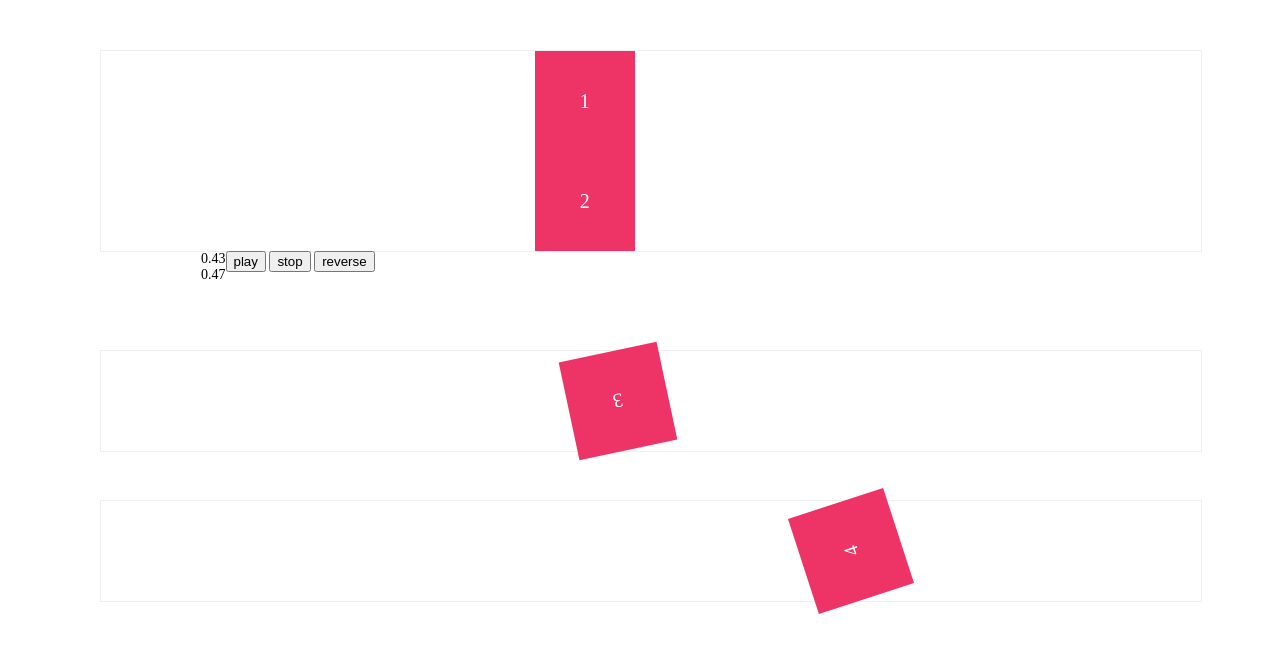
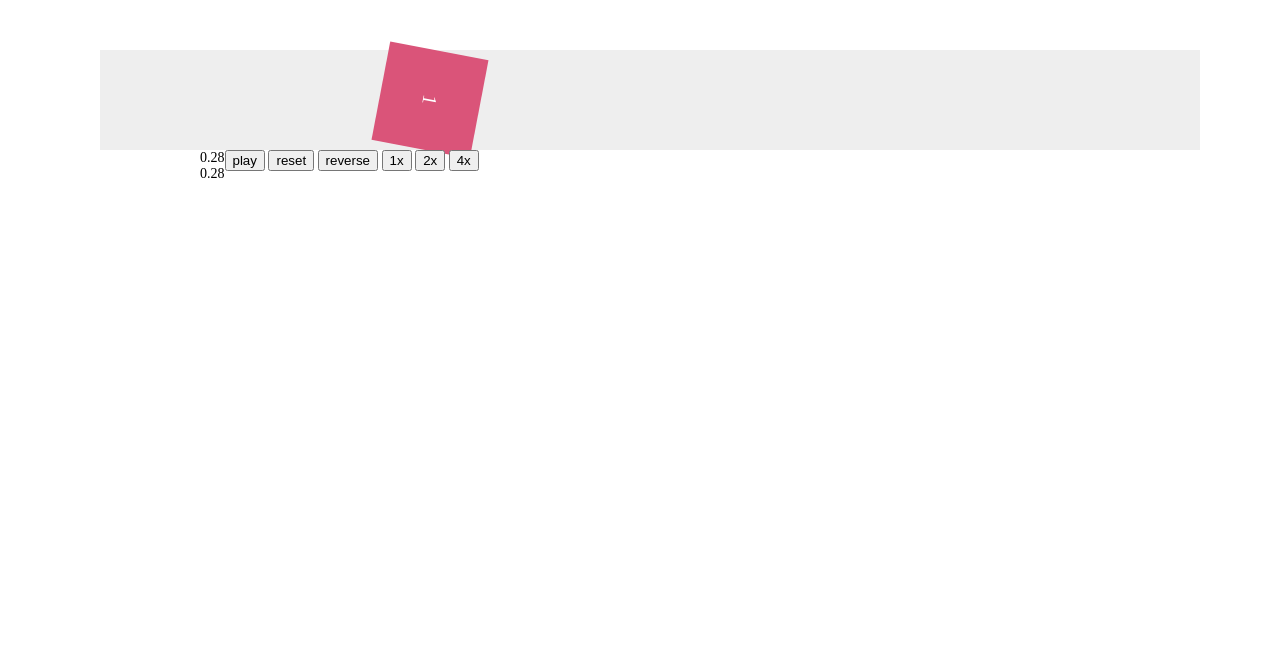
Before and after one commit to benben77/duckAnimation, a plain HTML site: page index.html in a window 1280 px wide. Both pictures are taken after a click on the button "play". Drawn offline with Linux system fonts and the light colour scheme.

Commit message:
support speed control

```diff
--- a/ani.js
+++ b/ani.js
@@ -97,7 +97,7 @@ class HanlderBackGround extends Handler {
 const handlerMap = {
   left: HanlderLeft,
   rotate: HanlderRotate,
-  background: HanlderBackGround,
+  backgroundColor: HanlderBackGround,
 };
 
 class Animation {
@@ -121,14 +121,15 @@ class Animation {
     this.isPlaying = false;
     this.passedTime = 0;
     this.isReversed = false;
+    this.speed = 1;
     if (animationGroup) animationGroup.add(this);
   }
 
   play() {
-    const { duration } = this;
+    stopAnimation(this);
     this.isPlaying = true;
     this.start = +new Date - this.passedTime;
-    stopAnimation(this);
+    this.breakPoint = this.passedTime;
     startAnimation(this);
   }
 
@@ -153,14 +154,21 @@ class Animation {
     if (isPlaying) this.play();
   }
 
+  setSpeed(speed) {
+    const { isPlaying } = this;
+    this.pause();
+    this.speed = speed;
+    if (isPlaying) this.play();
+  }
+
   destroy() {
     // TODO
   }
 
   _step() {
-    const { duration, start } = this;
+    const { duration, start, speed, breakPoint } = this;
     const now = +new Date;
-    const passedTime = Math.min((now - start), duration);
+    const passedTime = Math.min((now - start - breakPoint) * speed + breakPoint, duration);
     const timeRatio = passedTime / duration;
     this._render(timeRatio);
     this.passedTime = Math.min(passedTime, duration);
@@ -206,7 +214,7 @@ class AnimationGroup {
     this.aniList.length = 0;
   }
 }
-['play', 'pause', 'reset', 'reverse'].forEach(method => {
+['play', 'pause', 'reset', 'reverse', 'setSpeed'].forEach(method => {
   AnimationGroup.prototype[method] = function(...params) {
     this.aniList.forEach(x => x[method](...params));
   };
@@ -215,7 +223,6 @@ class AnimationGroup {
 /**
  * TODO
  * 多段动画
- * 速度控制
  * 循环播放
  * BezierEasing as dependency
  * documentation
--- a/index.html
+++ b/index.html
@@ -9,16 +9,8 @@
       left: 100px;
       top: 50px;
       width: 1100px;
-      height: 200px;
-      border: 1px solid #eee;
-    }
-    .container.container--2 {
-      top: 350px;
       height: 100px;
-    }
-    .container.container--3 {
-      top: 500px;
-      height: 100px;
+      background: #eee;
     }
     .box {
       position: absolute;
@@ -32,12 +24,9 @@
       line-height: 100px;
       text-align: center;
     }
-    .box:nth-child(2) {
-      top: 100px;
-    }
     .controls {
       position: absolute;
-      top: 200px;
+      top: 100px;
       left: 100px;
       font-size: 14px;
       display: flex;
@@ -45,7 +34,6 @@
   </style>
   <div class="container container--1">
     <div class="box">1</div>
-    <div class="box">2</div>
     <div class="controls">
       <div>
         <div class="value"></div>
@@ -53,16 +41,13 @@
       </div>
       <div>
         <button class="playBtn">play</button>
-        <button class="stopBtn">stop</button>
+        <button class="resetBtn">reset</button>
         <button class="reverseBtn">reverse</button>
+        <button class="speedBtn" data-speed="1">1x</button>
+        <button class="speedBtn" data-speed="2">2x</button>
+        <button class="speedBtn" data-speed="4">4x</button>
       </div>
     </div>
-  </div>
-  <div class="container container--2">
-    <div class="box">3</div>
-  </div>
-  <div class="container container--3">
-    <div class="box">4</div>
   </div>
   <script src="./bezier.js"></script>
   <script src="./ani.js"></script>
@@ -76,41 +61,16 @@
       document.querySelectorAll('.container--1 > .box'),
       {
         left: [0, 1000],
-        backgroundColor: ['ee3366', '99ee33'],
+        backgroundColor: ['ee3366', 'aaaaaa'],
+        rotate: [0, 360],
       },
       {
-        easing: Easings.cubicBezier(0.5, 0, 0.5, 1),
-        duration: 6000,
+        easing: Easings.linear,
+        duration: 10000,
         cb: (ratio, timeRatio) => {
           $value.innerText = ratio.toFixed(2)
           $time.innerText = timeRatio.toFixed(2)
         },
-        animationGroup,
-      },
-    );
-
-    const ani2 = animate(
-      document.querySelectorAll('.container--2 > .box'),
-      {
-        left: [0, 1000],
-        rotate: [0, 360],
-      },
-      {
-        easing: Easings.linear,
-        duration: 6000,
-        animationGroup,
-      },
-    );
-
-    const ani3 = animate(
-      document.querySelectorAll('.container--3 > .box'),
-      {
-        left: [0, 1000],
-        rotate: [0, 360],
-      },
-      {
-        easing: Easings.linear,
-        duration: 4000,
         animationGroup,
       },
     );
@@ -123,8 +83,14 @@
       }
     });
 
-    document.querySelector('.stopBtn').addEventListener('click', () => {
-      animationGroup.reset(1000);
+    document.querySelector('.resetBtn').addEventListener('click', () => {
+      animationGroup.reset(0);
+    });
+
+    document.querySelectorAll('.speedBtn').forEach($el => {
+      $el.addEventListener('click', ({ currentTarget }) => {
+        animationGroup.setSpeed(parseFloat(currentTarget.dataset.speed, 10));
+      });
     });
 
     document.querySelector('.reverseBtn').addEventListener('click', () => {
```
Also changed, not shown: README.md.
